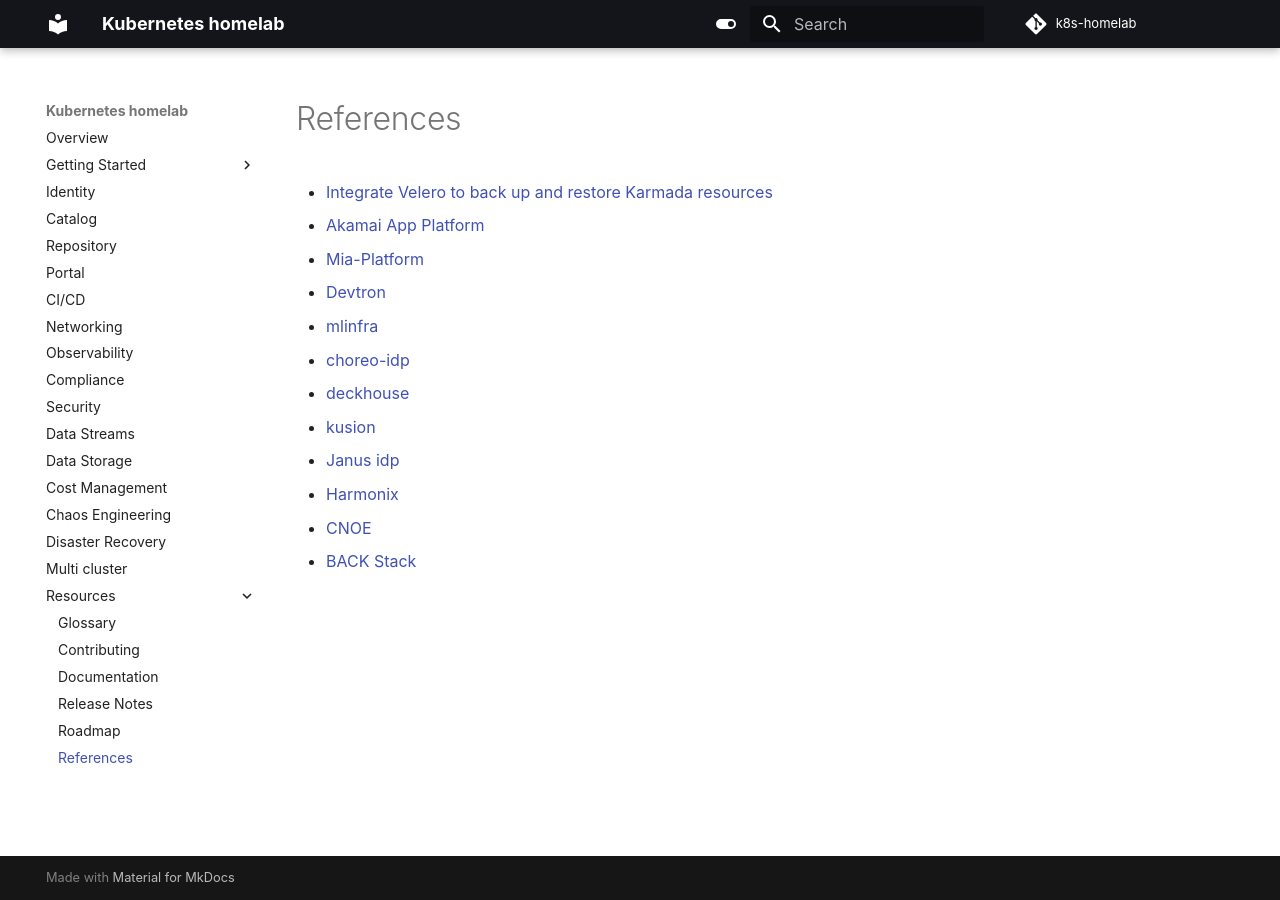
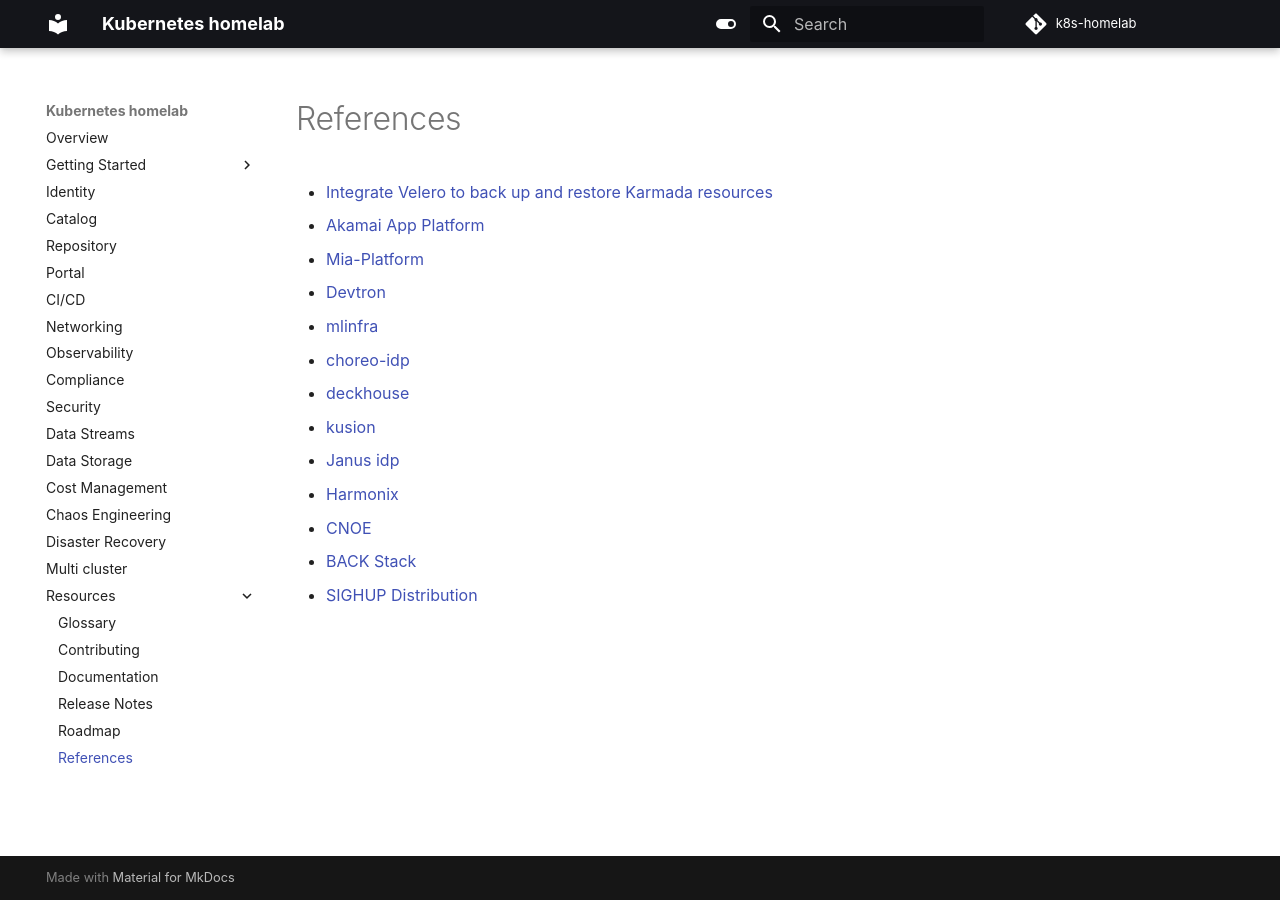
Before and after one commit to thatmlopsguy/dokaseca-control-plane, an MkDocs documentation site: the page built from docs/references.md, in a window 1280 px wide. Built offline with MkDocs 1.6.1 and Material for MkDocs 9.7.7, drawn with Linux system fonts in a browser that asks for light colours; comment, search, counter and statistics services are not loaded.

Commit message:
docs: update references

```diff
--- a/docs/references.md
+++ b/docs/references.md
@@ -12,3 +12,4 @@
 - [Harmonix](https://harmonixonaws.io/)
 - [CNOE](https://cnoe.io/)
 - [BACK Stack](https://backstack.dev/)
+- [SIGHUP Distribution](https://github.com/sighupio/distribution)
```
Also changed, not shown: docs/getting_started/install.md (line endings or trailing spaces), 2 other files.
